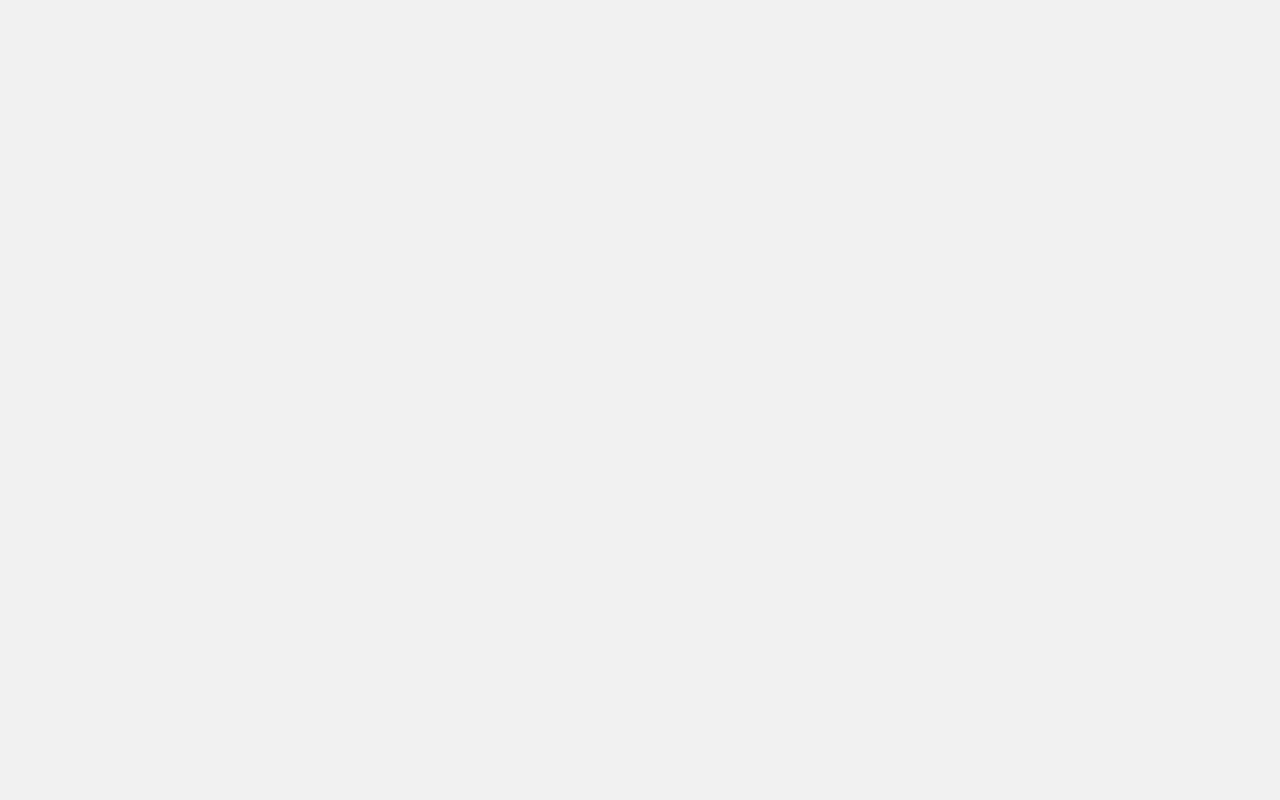
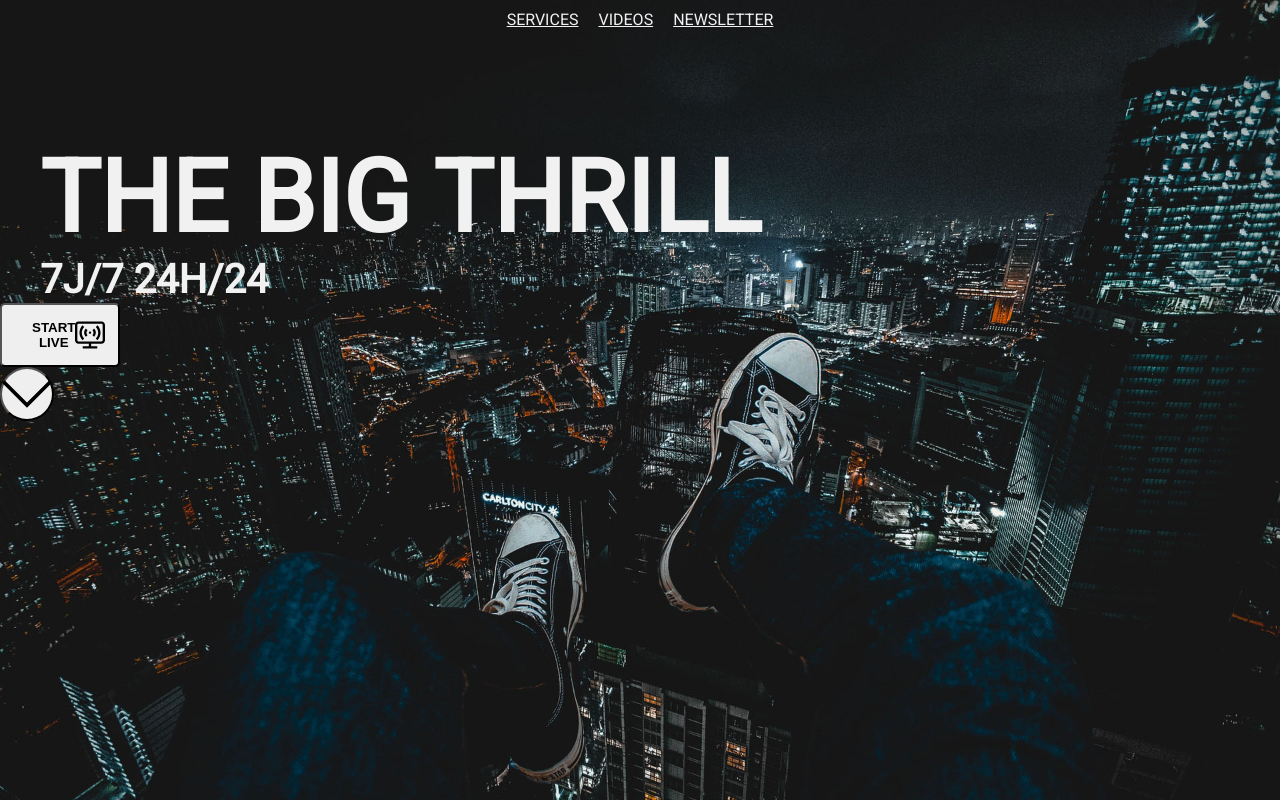
Before and after one commit to esphoenixc/30CSSPractices, a plain HTML site: page 3. Homepage/index.html in a window 1280 px wide. Drawn offline with Linux system fonts and the light colour scheme.

Commit message:
[ADD] Position practices

```diff
--- a/3. Homepage/index.html
+++ b/3. Homepage/index.html
@@ -13,8 +13,40 @@
     />
   </head>
   <body>
+    <div class="container">
+      <nav class="nav">
+        <ul>
+          <li>SERVICES</li>
+          <li>VIDEOS</li>
+          <li>NEWSLETTER</li>
+        </ul>
+      </nav>
 
+      <div class="title">
+        <strong>THE BIG THRILL</strong>
+        <h3>7J/7 24H/24</h3>
+      </div>
 
+      <div class="start-live">
+        <button class="start-live-btn">
+          START LIVE
+          <img
+            src="./ressources/streaming.svg"
+            alt="streaming"
+            class="streaming"
+          />
+        </button>
+      </div>
 
+      <div class="more">
+        <button class="more-btn">
+          <img
+            src="./ressources/chevron-down.svg"
+            alt="down image"
+            class="chevron"
+          />
+        </button>
+      </div>
+    </div>
   </body>
 </html>
--- a/3. Homepage/style.css
+++ b/3. Homepage/style.css
@@ -9,3 +9,70 @@ body {
   background: #f1f1f1;
   font-family: roboto, sans-serif;
 }
+
+.container {
+  width: 100vw;
+  height: 100vh;
+  background-image: url("./ressources/citynight.jpg");
+  background-size: cover;
+  background-repeat: no-repeat;
+}
+
+.nav {
+}
+
+.nav ul {
+  display: flex;
+  justify-content: center;
+}
+
+.nav ul li {
+  color: #f1f1f1;
+  margin: 10px;
+  list-style-type: none;
+  text-decoration: underline;
+}
+
+.title {
+  margin-top: 100px;
+  margin-left: 40px;
+}
+
+.title strong {
+  color: #f1f1f1;
+  font-size: 100px;
+}
+
+.title h3 {
+  color: #f1f1f1;
+  font-size: 40px;
+}
+
+.start-live-btn {
+  display: flex;
+  align-items: center;
+  justify-content: space-between;
+  width: 120px;
+  height: 50px;
+  border-radius: 5px;
+  font-weight: bold;
+  padding: 30px;
+}
+
+.streaming {
+  margin-left: auto;
+  width: 30px;
+  height: 30px;
+}
+
+.chevron {
+  width: 50px;
+  height: 50px;
+}
+
+.more-btn {
+  display: flex;
+  justify-content: center;
+  align-items: center;
+  border-radius: 50%;
+}
--- a/4. Positions/exercise.css
+++ b/4. Positions/exercise.css
@@ -8,20 +8,20 @@ nav {
   justify-content: center;
   padding: 15px 0;
   /* position ?  */
-
+  position: fixed;
 }
 
 /* Exercise 2 */
 /* Open "exercise2.html" then find out how to perfectly center the ".square" div in ".box". (on X and Y) */
 
 .box {
-
+  position: relative;
 }
 
 .square {
   background: violet;
+  position: absolute;
 }
-
 
 /* Exercise 3 */
 /* You have to place what are called "floating buttons".
@@ -31,24 +31,33 @@ Use an offset of "15px" each time, so they don't stick to the edges.
 */
 
 .floating-btn {
-
+  position: relative;
 }
 .b1 {
-
+  position: absolute;
+  top: 0;
+  left: 0;
 }
 .b2 {
-
+  position: absolute;
+  top: 0;
+  right: 0;
 }
 .b3 {
-
+  position: absolute;
+  bottom: 0;
+  left: 0;
 }
 .b4 {
-
+  position: absolute;
+  bottom: 0;
+  right: 0;
 }
 
 /* exercise 4 */
 /* Try to shift the ".home-content" div by 100px from the top while remaining in the document flow. */
 
 .home-content {
-
+  position: relative;
+  top: 100px;
 }
```
Also changed, not shown: 2. Navbars/exercise.css (+36 -23 lines), 2. Navbars/index.html (+4 -4 lines).
